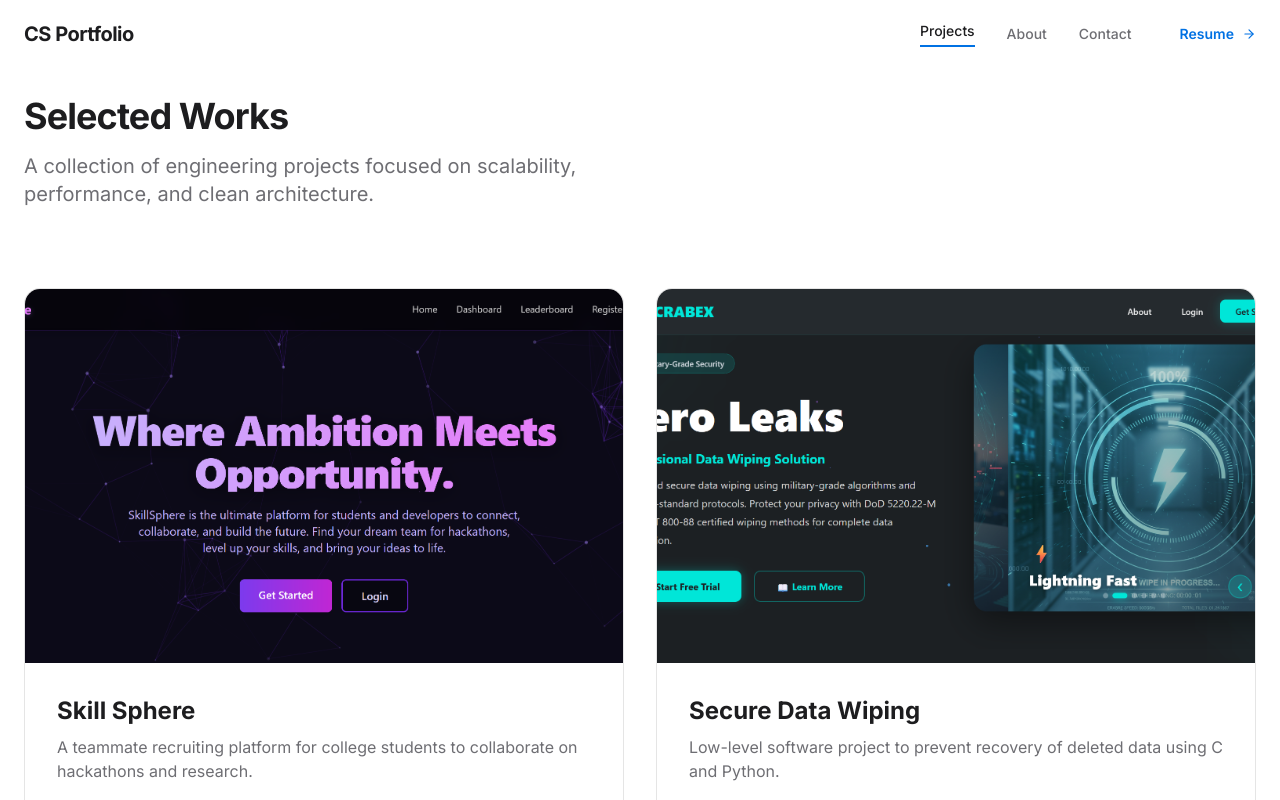
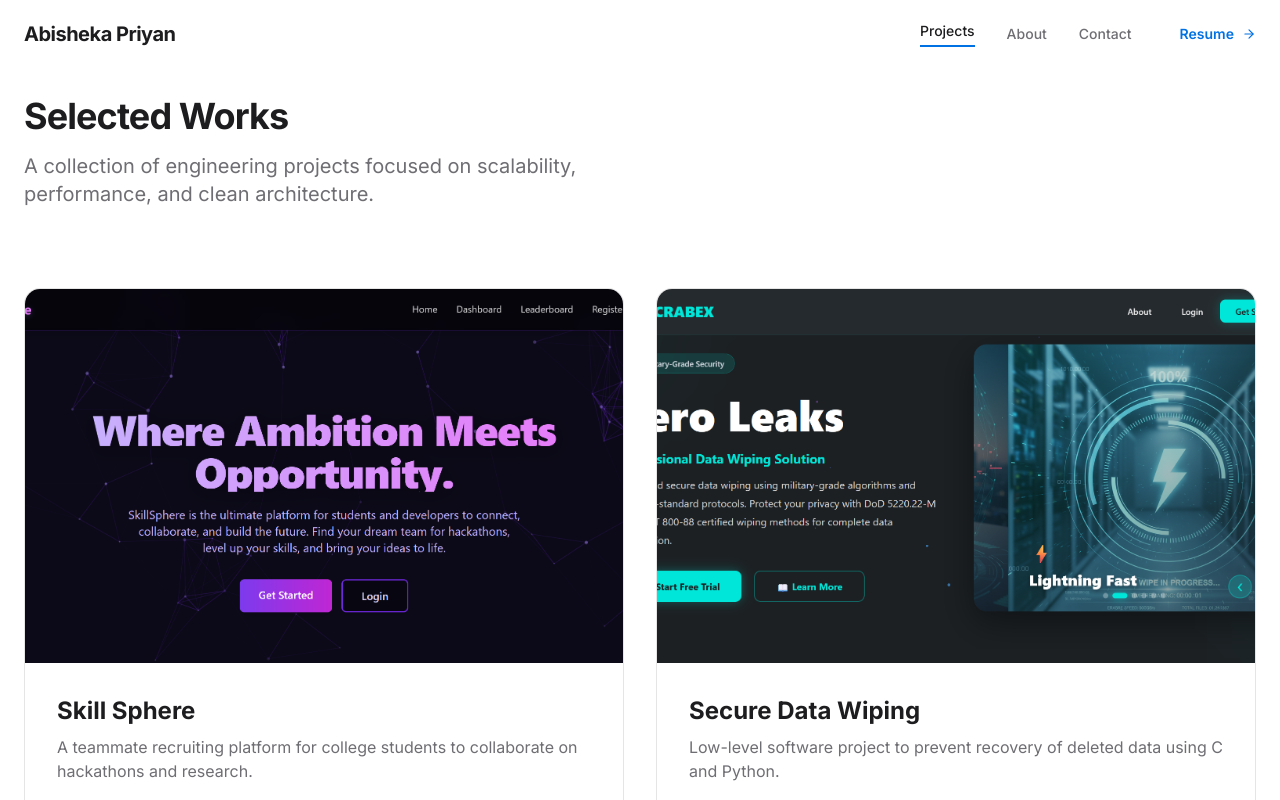
Before and after one commit to AbishekVijay05/Abisheka-Priyan, a React (Vite) app: page /projects in a window 1280 px wide. Shown: the top 800 px of the page. Built offline with nearby package versions, Linux system fonts and the light colour scheme.

Commit message:
fix:footer and header

```diff
--- a/src/components/layout/Footer.tsx
+++ b/src/components/layout/Footer.tsx
@@ -14,7 +14,6 @@ export default function Footer() {
           {[
             { name: "GitHub", url: PERSONAL_INFO.github },
             { name: "LinkedIn", url: PERSONAL_INFO.linkedin },
-            { name: "Twitter", url: PERSONAL_INFO.twitter },
             { name: "Email", url: `mailto:${PERSONAL_INFO.email}` },
           ].map((social) => (
             <a
--- a/src/components/layout/Header.tsx
+++ b/src/components/layout/Header.tsx
@@ -23,6 +23,8 @@ export default function Header() {
     { name: "Contact", path: "mailto:abishekvijay05@gmail.com" },
   ];
 
+  const isHomePage = location.pathname === "/";
+
   return (
     <header
       className={`fixed top-0 w-full z-50 transition-all duration-300 ${
@@ -30,8 +32,13 @@ export default function Header() {
       }`}
     >
       <div className="max-w-7xl mx-auto px-6 flex justify-between items-center">
-        <Link to="/" className="text-xl font-bold tracking-tight text-[#1D1D1F]">
-          CS Portfolio
+        <Link
+          to="/"
+          className={`text-xl font-bold tracking-tight text-[#1D1D1F] transition-opacity duration-300 ${
+            isHomePage ? "opacity-0 pointer-events-none" : "opacity-100"
+          }`}
+        >
+          {PERSONAL_INFO.name}
         </Link>
 
         {/* Desktop Nav */}
--- a/src/constants/portfolio.ts
+++ b/src/constants/portfolio.ts
@@ -5,6 +5,8 @@
 
 import skillSphereImg from "../components/layout/image.png";
 import secureImage from "../components/layout/secure.png"
+import staffConnectImg from "../components/layout/new.png"
+
 export const PERSONAL_INFO = {
   name: "Abisheka Priyan",
   role: "Computer Science Student",
@@ -13,8 +15,8 @@ export const PERSONAL_INFO = {
   email: "abishekvijay05@gmail.com",
   phone: "+91 8015806129",
   github: "https://github.com/AbishekVijay05",
-  linkedin: "#",
-  twitter: "#",
+  linkedin: "https://in.linkedin.com/in/abisheka-priyan-v-6283ab311&ved=2ahUKEwjK7eOUhISUAxUMRWwGHQR2IxUQFnoECEIQAQ&usg=AOvVaw2VHGAk8kaEzPJ9XPvnhY6E",
+
 };
 
 export const SKILLS = {
@@ -82,7 +84,7 @@ void secure_erase(const char* path) {
     title: "StaffConnect",
     description: "A role-based mobile application for centralized employee services and administrative management.",
     fullDescription: "StaffConnect (internally UnifiedEmployeeService) is a React Native mobile application designed as a centralized portal for employees, managers, and administrators. It provides a tailored experience to manage leaves, IT support, and HR tasks with a unified Material Design aesthetic.",
-    image: "https://images.unsplash.com/photo-1551288049-bbbda536339a?auto=format&fit=crop&q=80&w=1200",
+    image: staffConnectImg,
     tags: ["React Native", "Redux", "Material Design"],
     role: "Lead Developer",
     timeline: "Apr 2026",
--- a/src/pages/About.tsx
+++ b/src/pages/About.tsx
@@ -16,7 +16,7 @@ export default function About() {
               className="aspect-[4/5] rounded-3xl overflow-hidden shadow-2xl bg-surface-gray border border-outline-variant"
             >
               <img
-                src="https://images.unsplash.com/photo-1507003211169-0a1dd7228f2d?auto=format&fit=crop&q=80&w=800"
+                src="https://avatars.githubusercontent.com/u/122863441?v=4"
                 alt="Profile"
                 className="w-full h-full object-cover grayscale hover:grayscale-0 transition-all duration-700"
               />
```
Also changed, not shown: src/components/layout/Screenshot_20260423_165853_Expo Go.jpg (deleted), 1 other file (tests, documents, lock files or other folders).
